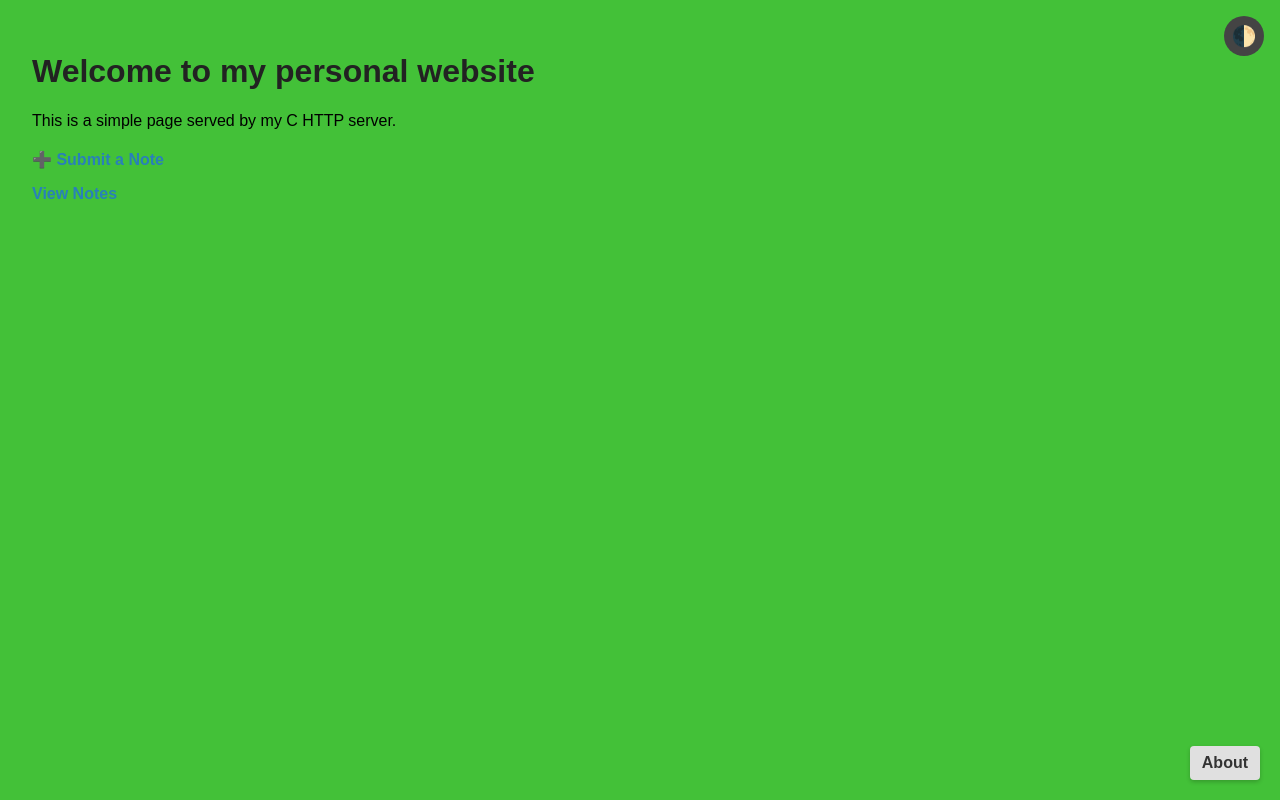
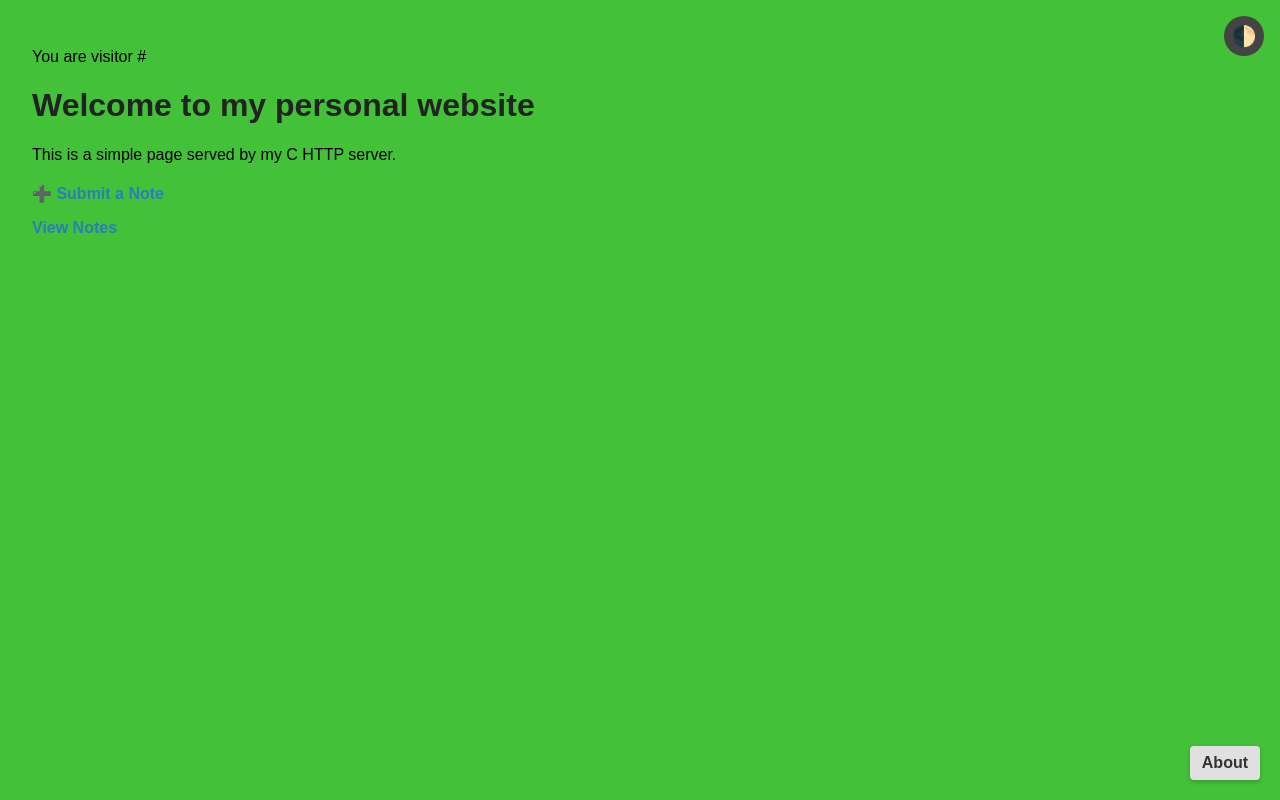
Before and after one commit to kalk1t/personal_website, a plain HTML site: page www/index.html in a window 1280 px wide. Drawn offline with Linux system fonts and the light colour scheme.

Commit message:
visitors raw tracking added

```diff
--- a/www/index.html
+++ b/www/index.html
@@ -8,6 +8,7 @@
 </head>
 <body>
 	<main>
+	<p>You are visitor #<!--VISITOR_COUNT--></p>
 	<h1>Welcome to my personal website</h1>
 	<p>This is a simple page served by my C HTTP server.</p>
 
```
Also changed, not shown: 3 other files.
